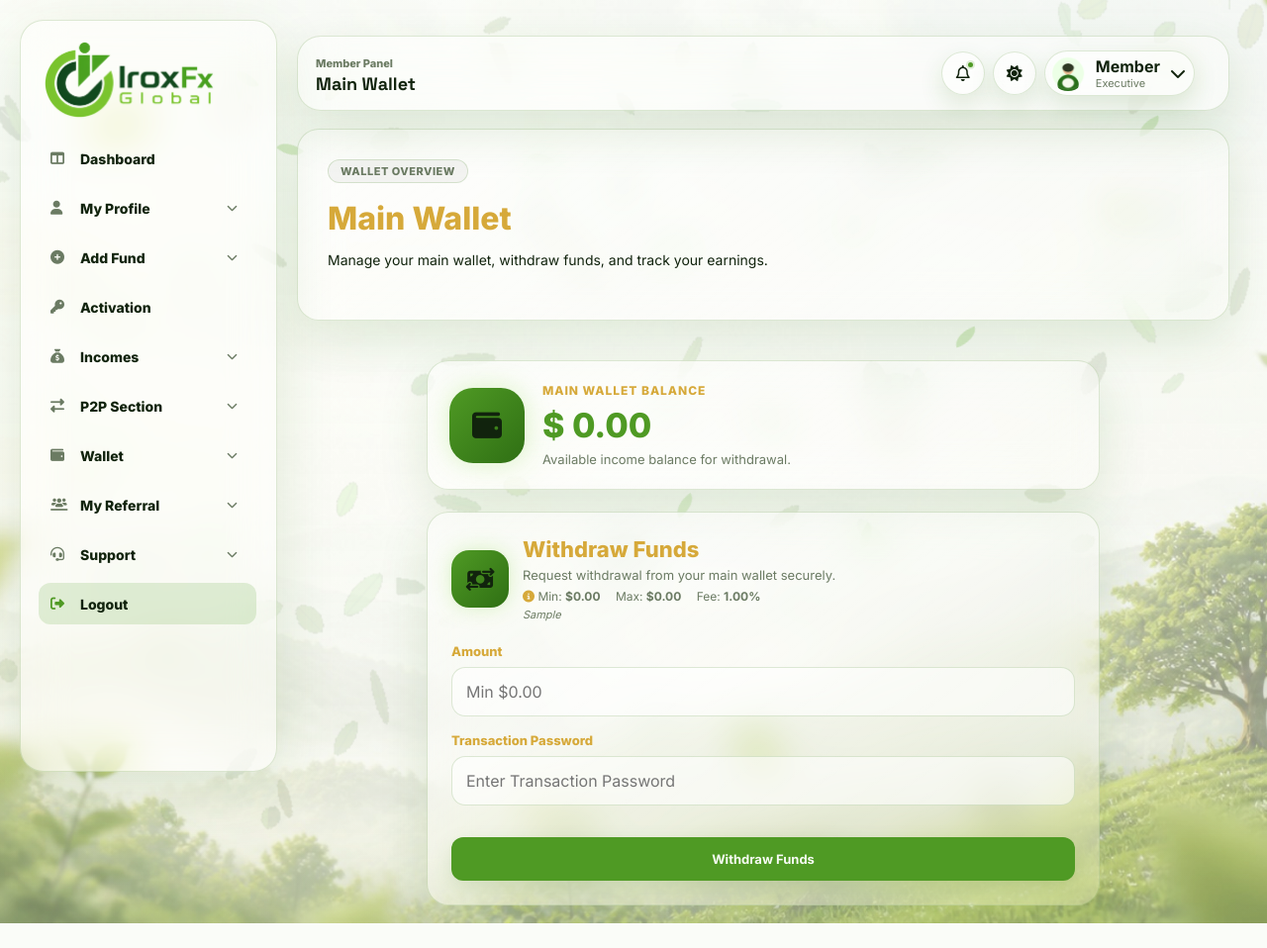
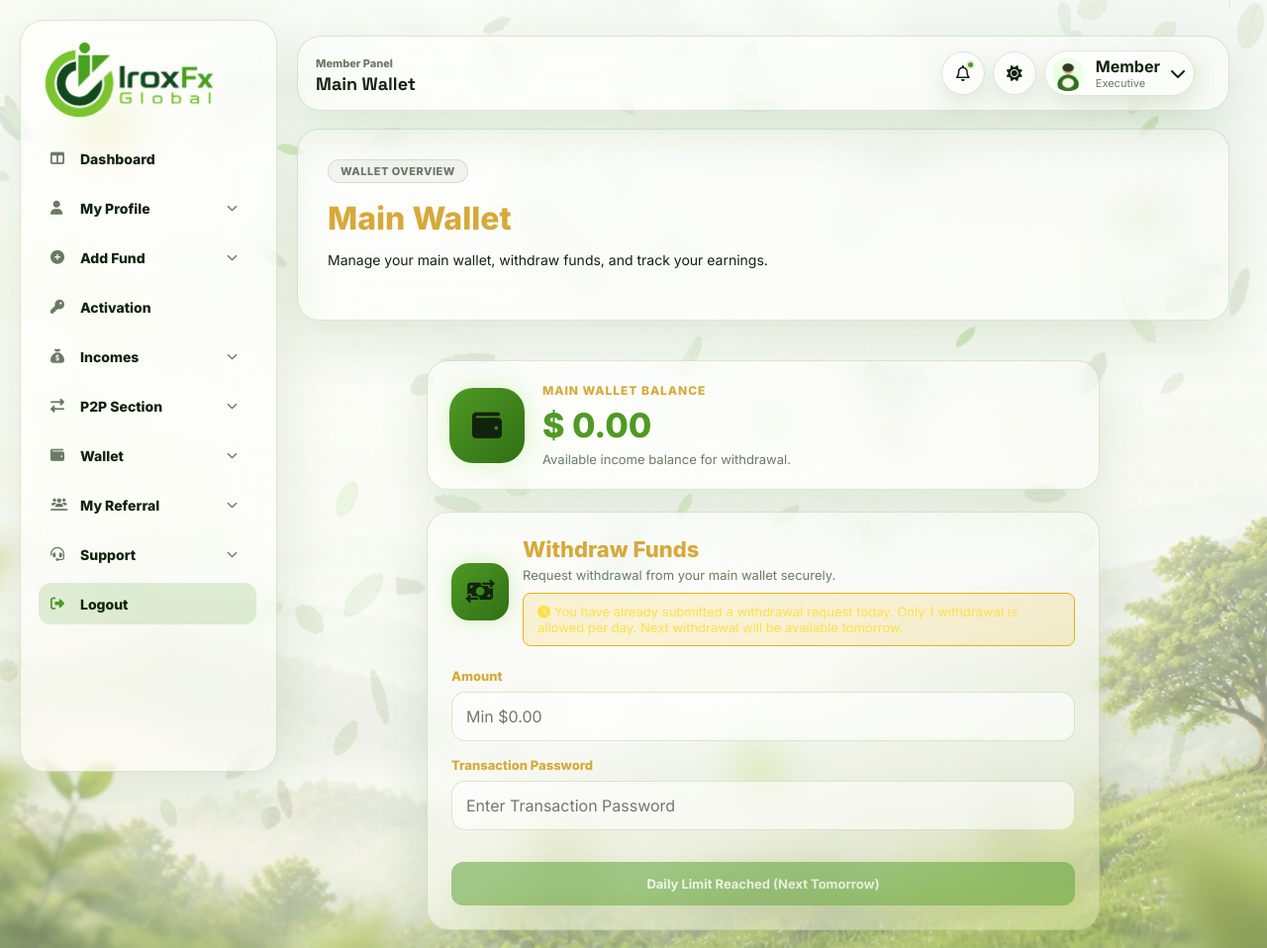
Before and after one commit to abhaysahany/iroxglobal, a Laravel app: template resources/views/member/wallet/income-wallet.blade.php in a window 1280 px wide. Shown: the whole page at 99% size. Before the commit the page ends 933 px from the top, so only its background shows below. Run offline with Laravel 12, Linux system fonts and the light colour scheme; the template is opened without the code that fills it: most values are stand-ins (such as "Sample title", 1, 10 or a date in 2020); parts of the project's set-up code (start-up, migrations or seed data) failed here and were passed over.

Commit message:
Add 1 withdrawal per day condition for members

```diff
--- a/resources/views/member/wallet/income-wallet.blade.php
+++ b/resources/views/member/wallet/income-wallet.blade.php
@@ -80,6 +80,11 @@
                                     <i class="fa-solid fa-circle-exclamation me-1"></i>
                                     {{ $setting->withdrawal_notice ?: 'Withdrawal requests are temporarily paused for maintenance.' }}
                                 </div>
+                            @elseif (!empty($hasWithdrawnToday))
+                                <div style="background: rgba(234, 179, 8, 0.15); border: 1px solid #eab308; color: #fde047; padding: 10px 14px; border-radius: 8px; font-size: 13px; margin-top: 10px;">
+                                    <i class="fa-solid fa-clock me-1"></i>
+                                    You have already submitted a withdrawal request today. Only 1 withdrawal is allowed per day. Next withdrawal will be available tomorrow.
+                                </div>
                             @else
                                 <div style="font-size: 12px; color: var(--gl-muted, #94a3b8); margin-top: 6px;">
                                     <span style="margin-right: 12px;"><i class="fa-solid fa-circle-info" style="color: var(--gl-gold, #f59e0b);"></i> Min: <strong>${{ number_format((float)$wsMin, 2) }}</strong></span>
@@ -101,17 +106,17 @@
 
                         <div class="wallet-form-group">
                             <label for="amount">Amount</label>
-                            <input type="number" id="amount" name="amount" value="{{ old('amount') }}" placeholder="Min ${{ number_format((float)$wsMin, 2) }}" step="0.01" min="{{ $wsMin }}" required @disabled($wsStatus === 'disabled')>
+                            <input type="number" id="amount" name="amount" value="{{ old('amount') }}" placeholder="Min ${{ number_format((float)$wsMin, 2) }}" step="0.01" min="{{ $wsMin }}" required @disabled($wsStatus === 'disabled' || !empty($hasWithdrawnToday))>
                         </div>
 
                         <div class="wallet-form-group">
                             <label for="txn_password">Transaction Password</label>
-                            <input type="password" id="txn_password" name="txn_password" placeholder="Enter Transaction Password" required autocomplete="new-password" @disabled($wsStatus === 'disabled')>
+                            <input type="password" id="txn_password" name="txn_password" placeholder="Enter Transaction Password" required autocomplete="new-password" @disabled($wsStatus === 'disabled' || !empty($hasWithdrawnToday))>
                         </div>
 
                         <div style="display: flex; justify-content: flex-end; margin-top: 24px;">
-                            <button type="submit" class="pill-button" style="min-height: 44px; padding: 0 24px; font-weight: 700; border-radius: 12px; background: var(--gl-green); color: var(--gl-bg); border: none; cursor: pointer; transition: all 0.2s;display:inline-block; opacity: {{ $wsStatus === 'disabled' ? '0.5' : '1' }};" @disabled($wsStatus === 'disabled')>
-                                Withdraw Funds
+                            <button type="submit" class="pill-button" style="min-height: 44px; padding: 0 24px; font-weight: 700; border-radius: 12px; background: var(--gl-green); color: var(--gl-bg); border: none; cursor: pointer; transition: all 0.2s;display:inline-block; opacity: {{ ($wsStatus === 'disabled' || !empty($hasWithdrawnToday)) ? '0.5' : '1' }};" @disabled($wsStatus === 'disabled' || !empty($hasWithdrawnToday))>
+                                {{ !empty($hasWithdrawnToday) ? 'Daily Limit Reached (Next Tomorrow)' : 'Withdraw Funds' }}
                             </button>
                         </div>
                     </form>
```
Also changed, not shown: app/Http/Controllers/Member/MemberWalletController.php (+18 -10 lines).
